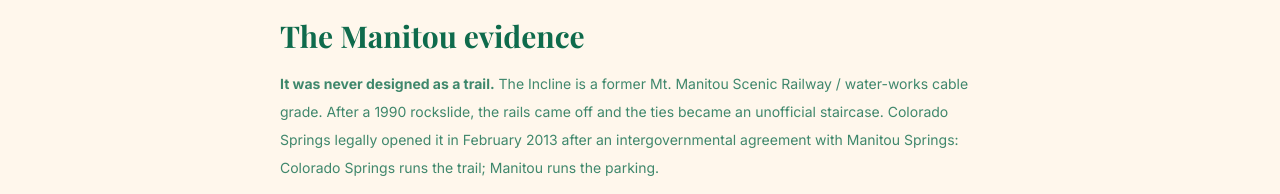
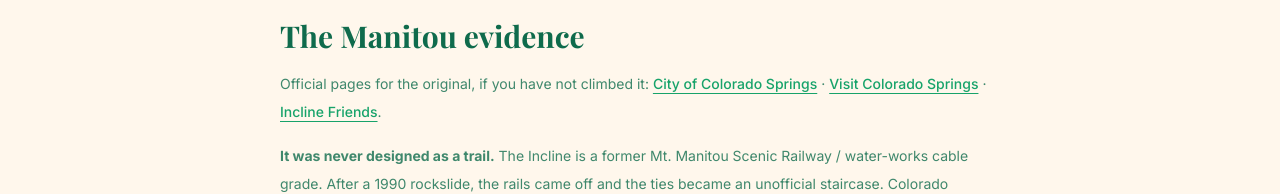
Before and after one commit to Jamie847/PARKCITYINCLINE, a Next.js app: page /brief in a window 1280 px wide. Shown: the part 534-728 px from the top of the page. Built offline with nearby package versions, Linux system fonts and the light colour scheme; no server answers.

Commit message:
Link the Council brief to official Manitou pages
Co-authored-by: jamie <jamie@totaltrustconsulting.com>

```diff
--- a/src/app/brief/page.tsx
+++ b/src/app/brief/page.tsx
@@ -1,6 +1,7 @@
 import type { Metadata } from "next";
 import Link from "next/link";
 import { ruledOut, sites } from "@/lib/locations";
+import { manitouLinks } from "@/lib/site";
 
 export const metadata: Metadata = {
   title: "Council briefing — Manitou evidence and siting",
@@ -30,6 +31,23 @@ export default function BriefPage() {
         <section className="mt-12">
           <h2 className="font-display text-3xl">The Manitou evidence</h2>
           <div className="mt-4 space-y-4 text-sm leading-7 text-forest/80">
+            <p>
+              Official pages for the original, if you have not climbed it:{" "}
+              {manitouLinks.map((item, index) => (
+                <span key={item.href}>
+                  {index > 0 ? " · " : ""}
+                  <a
+                    href={item.href}
+                    target="_blank"
+                    rel="noopener noreferrer"
+                    className="font-medium text-mid underline underline-offset-4"
+                  >
+                    {item.label.split(" — ")[0]}
+                  </a>
+                </span>
+              ))}
+              .
+            </p>
             <p>
               <strong>It was never designed as a trail.</strong> The Incline is
               a former Mt. Manitou Scenic Railway / water-works cable grade.
```
